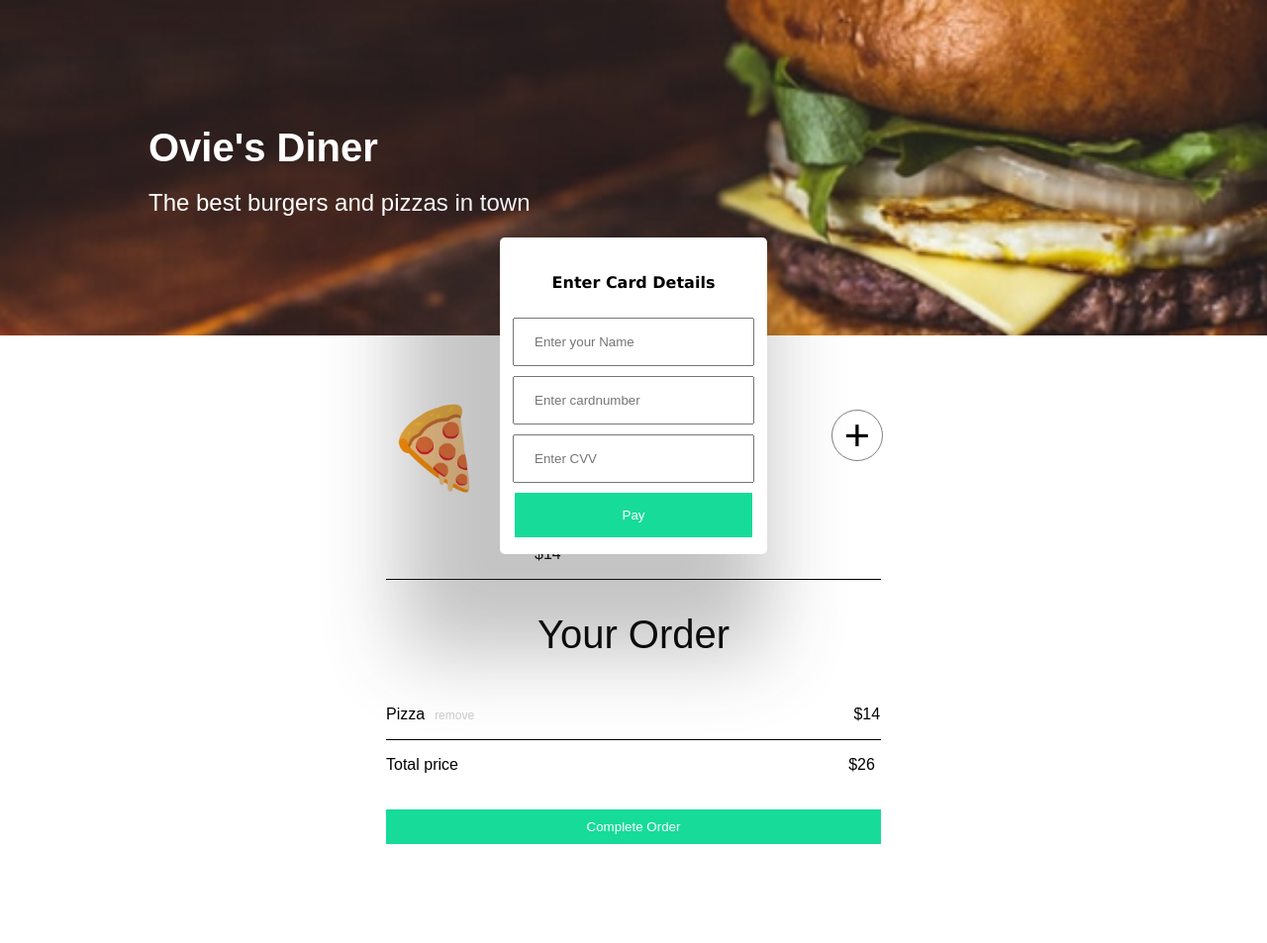
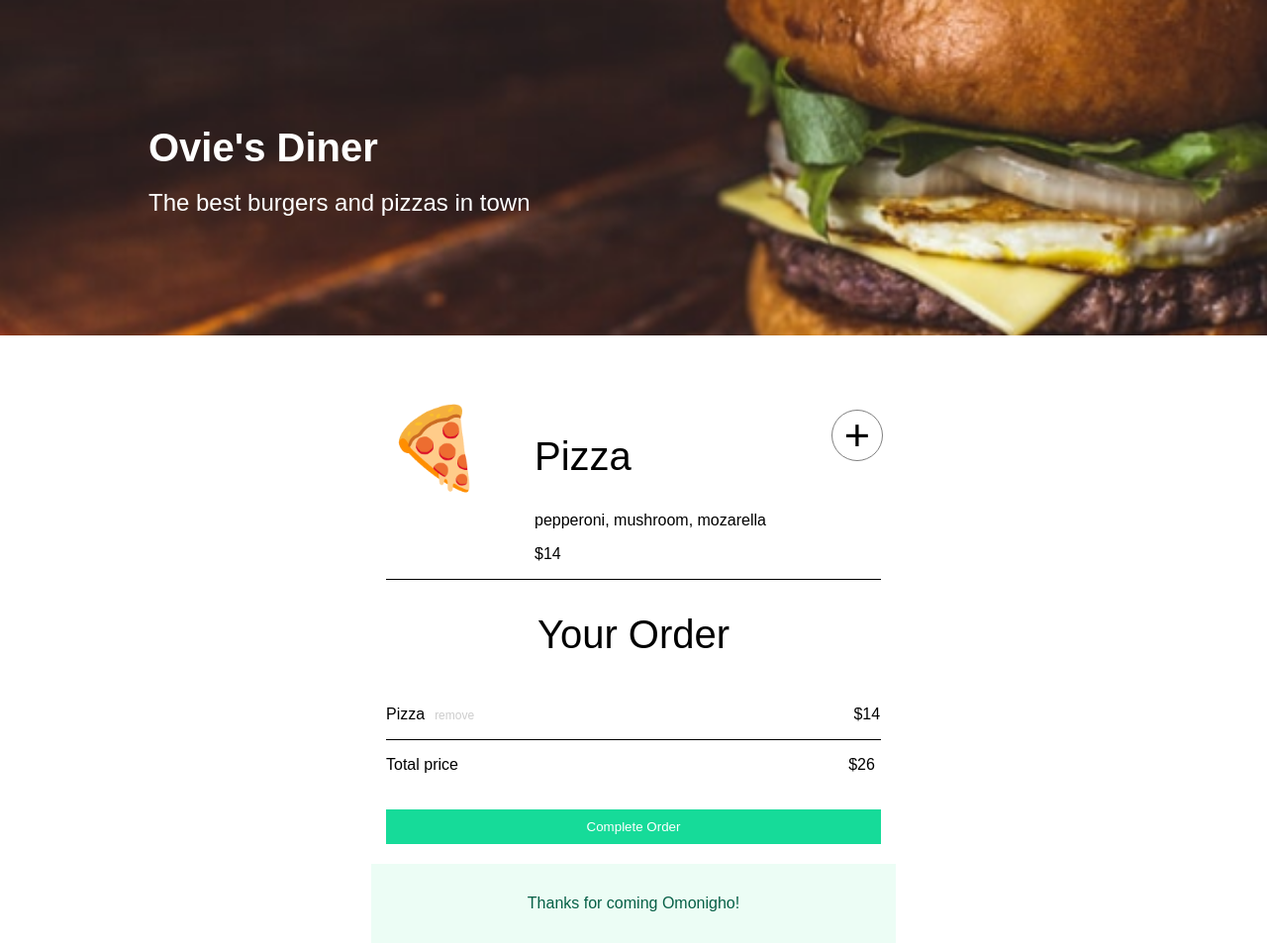
Before and after one commit to Oviep/solo-project-food-order-app, a plain HTML site: page index.html in a window 1280 px wide. Shown: the whole page at 99% size. Before the commit the page ends 873 px from the top, so only its background shows below. Drawn offline with Linux system fonts and the light colour scheme; a script that the page names is missing; a web font is replaced by a local one.

Commit message:
added a message for user wwho completed a successful order. created css for it

```diff
--- a/index.html
+++ b/index.html
@@ -68,6 +68,10 @@
           <button class="pay-btn">Pay</button>
       </form>
 
+      <div class="order-conclusion-message" id="order-conclusion-message">
+        <p class="message-text">Thanks for coming Omonigho!</p>
+      </div>
+
     </main>
 
     <script src="index.js" type="module"></script>
--- a/style.css
+++ b/style.css
@@ -61,7 +61,7 @@ h2 {
   border-bottom: 1px solid black;
 }
 
-.orders-made-container{
+.orders-made-container, .order-conclusion-message{
     width: 500px;
     margin-left: auto;
     margin-right: auto;
@@ -80,7 +80,7 @@ h2 {
 
 .delete-btn{
   cursor: pointer;
-  color:#bbbb;
+  color:hsla(0, 0%, 73%, 0.733);
   font-size: 12px;
 }
 
@@ -111,7 +111,7 @@ h2 {
 .payment-form{
   width: 250px;
   height: 280px;
-  display: flex;
+  display: none;
   flex-direction: column;
   align-items:center;
   text-align: center;
@@ -126,7 +126,7 @@ h2 {
   background-color:white;
   padding: 20px 10px;
   border-radius:5px;
-  box-shadow: -50px 50px 80px 50px rgba(61,60,60,0.3);
+  box-shadow: -20px 50px 80px 50px rgba(61,60,60,0.3);
 
 
 }
@@ -134,6 +134,8 @@ h2 {
 .form-input{
  width: 200px;
  padding:15px 20px;
+ border-radius:2px;
+ border:1px solid black;
 
 }
 
@@ -150,3 +152,13 @@ h2 {
   font-family: Verdana, Geneva, Tahoma, sans-serif;
   font-weight: bold;
 }
+
+.order-conclusion-message{
+  text-align: center;
+  background-color: #ECFDF5;
+  padding: 15px;
+}
+
+.message-text{
+  color:#065f46;
+}
```
